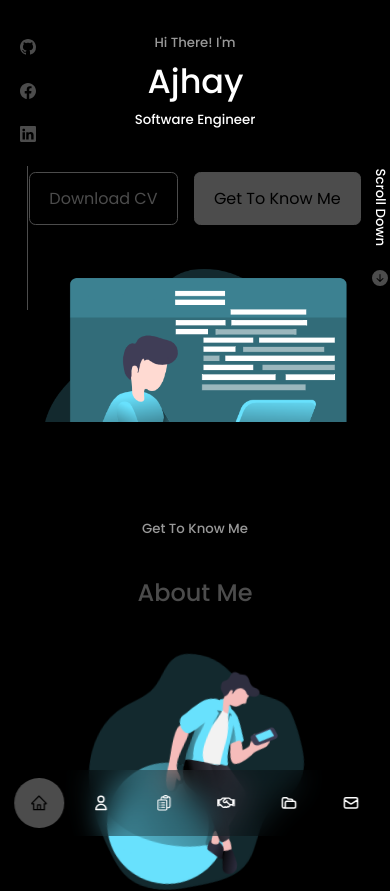
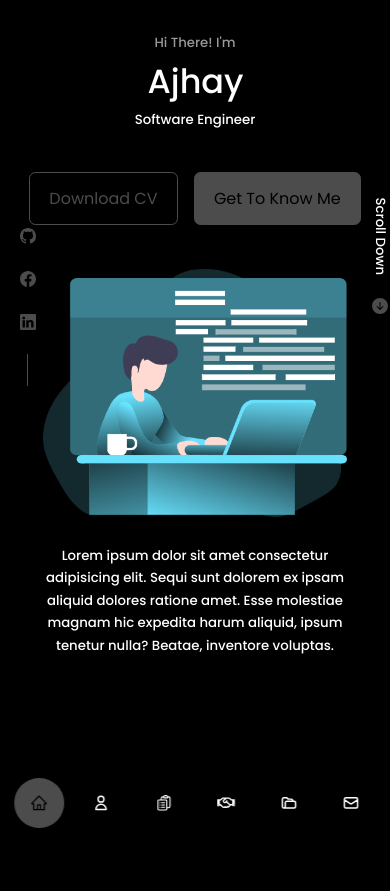
Before and after one commit to KuLotAjhay/my-project, a React (Create React App) app: page / in a window 390 px wide. Shown: the top 891 px of the page. Built offline with nearby package versions, Linux system fonts and the light colour scheme.

Commit message:
Deployed website

```diff
--- a/src/components/header/Header.jsx
+++ b/src/components/header/Header.jsx
@@ -26,6 +26,7 @@ const Header = () => {
 
       <div className="me" data-aos="zoom-in" data-aos-mirror="true" data-aos-once="false" data-aos-duration="2000">
         <img src={Me} alt="me" />
+        <h5 className="s_e">Lorem ipsum dolor sit amet consectetur adipisicing elit. Sequi sunt dolorem ex ipsam aliquid dolores ratione amet. Esse molestiae magnam hic expedita harum aliquid, ipsum tenetur nulla? Beatae, inventore voluptas.</h5>
       </div>
 
       <div className="scroll_Down">
--- a/src/components/header/header.css
+++ b/src/components/header/header.css
@@ -6,7 +6,6 @@ header {
 
 .header_container {
     text-align: center;
-    height: 100%;
     position: relative;
 }
 
@@ -30,7 +29,6 @@ header {
     gap: 1rem;
     position: absolute;
     left: 0;
-    bottom: 7rem;
 }
 
 .header_Socials::after {
@@ -38,7 +36,6 @@ header {
     width: 1px;
     height: 2rem;
     background: var(--color-primary);
-    padding-top: 7rem;
 }
 
 
@@ -62,7 +59,6 @@ header {
     gap: 1rem;
     position: absolute;
     right: -3rem;
-    bottom: 7rem;
     gap: 2rem;
 }
 
@@ -86,8 +82,8 @@ header {
 
 /*---Small Devices---*/
 
-@media screen and (max-width: 450px) {
+@media screen and (max-width:450px) {
     header {
-        height: 50vh;
+        height: 100vh;
     }
 }
```
